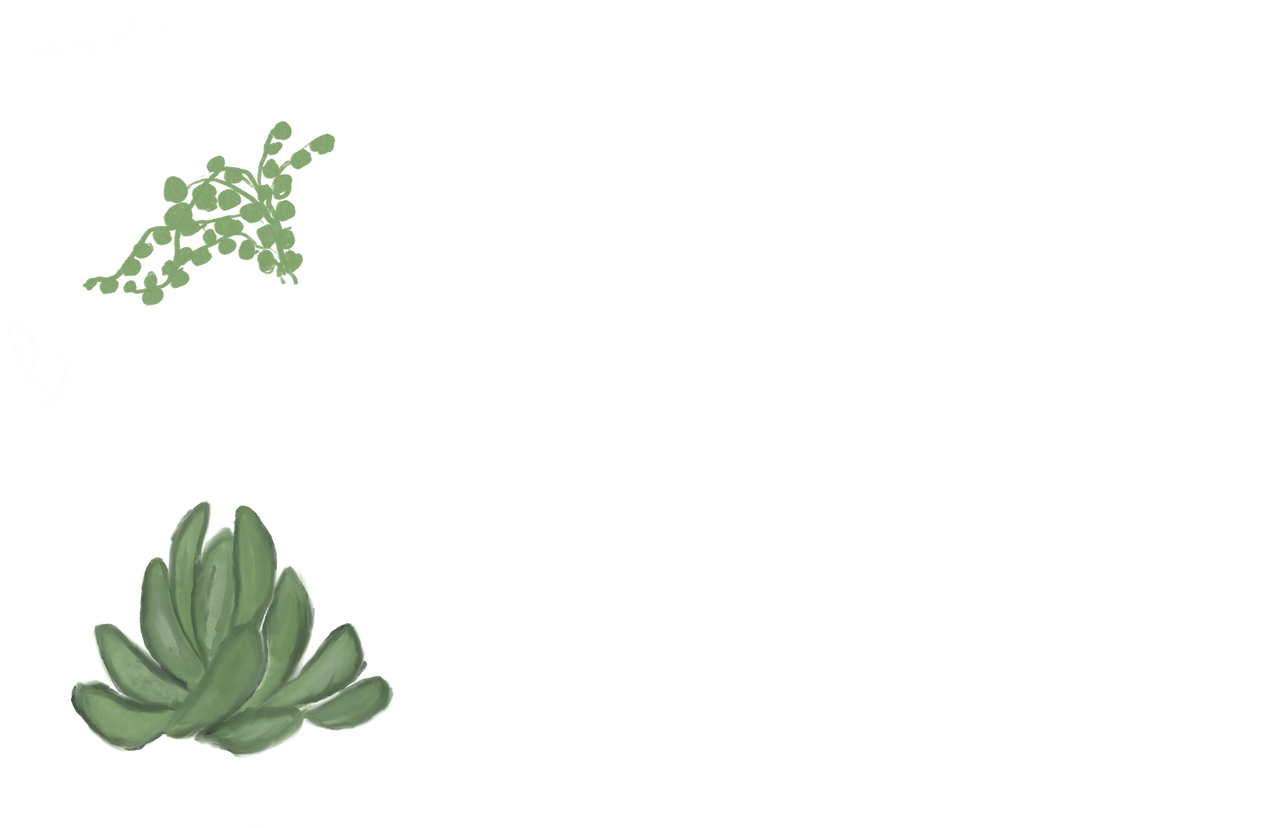
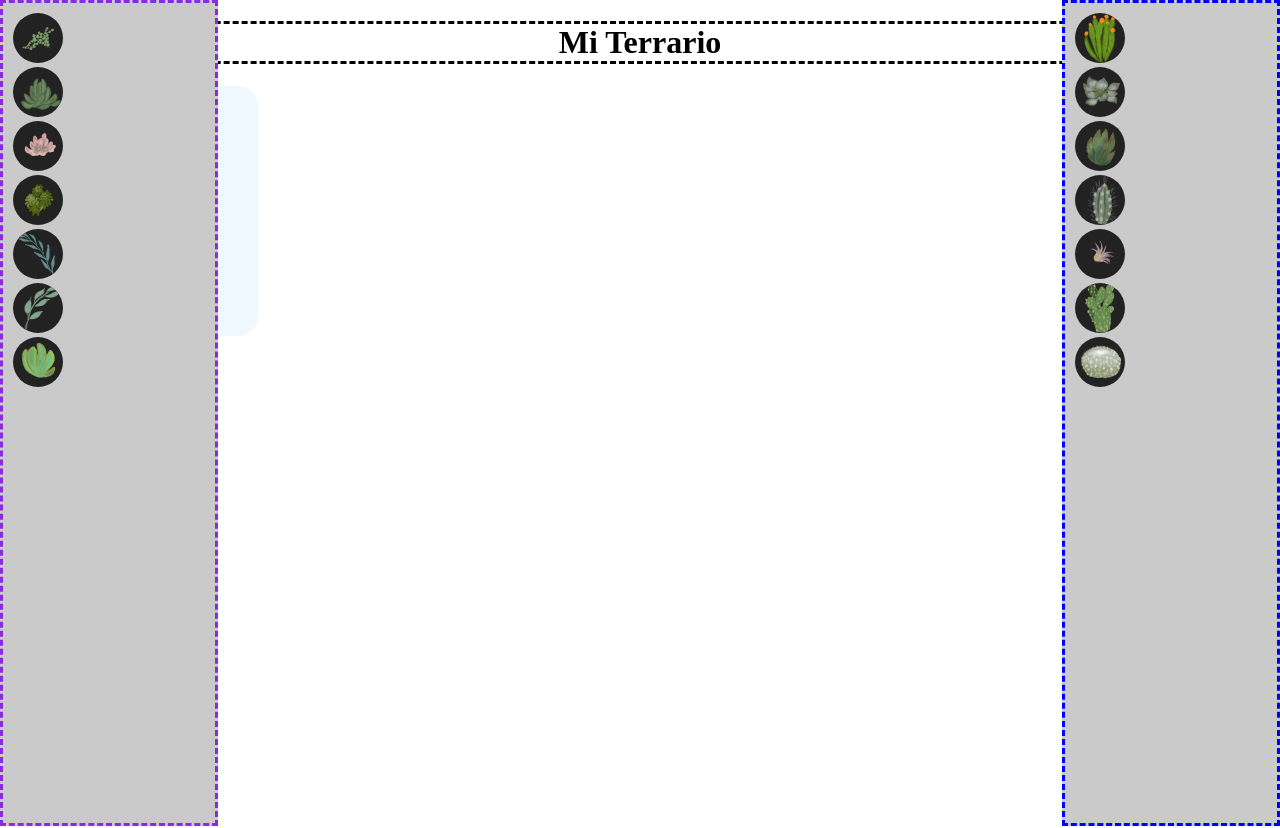
Before and after one commit to GarkarAXO/PW-Terrarium-2023, a plain HTML site: page index.html in a window 1280 px wide. Shown: the top 828 px of the page. Drawn offline with Linux system fonts and the light colour scheme.

Commit message:
Estilos del terrario Se posicionaron contenedores izquierdo y derecho

```diff
--- a/index.html
+++ b/index.html
@@ -4,10 +4,12 @@
   <!-- Seccion de metadatos (datos dentro de los datos) -->
   <head>
     <title>Terrarium</title>
-        <meta charset="UTF-8"/>
+    <meta charset="UTF-8" />
+    <link rel="stylesheet" href="/style.css">
   </head>
   <!-- Cuerpo de la pagina o contenido -->
   <body>
+    <h1>Mi Terrario</h1>
     <div id="page">
       <div class="container" id="left-container">
         <div class="plant-holder">
--- /dev/null
+++ b/style.css
@@ -0,0 +1,43 @@
+/* estilos del terrario */
+h1{
+    text-align: center;
+    border: 3px;
+    border-style: dashed;
+}
+#left-container{
+    position: absolute;
+    left: 0px;
+    top: 0;
+    background-color: #cacaca;
+    height: 100%;
+    width: 15%;
+    border: 3px;
+    border-style: dashed;
+    border-color: blueviolet;
+    padding: 10px;
+}
+#right-container{
+    position: absolute;
+    right: 0px;
+    top: 0;
+    background-color: #cacaca;
+    position: absolute;
+    height: 100%;
+    width: 15%;
+    border: 3px;
+    border-style: dashed;
+    border-color: blue;
+    padding: 10px;
+}
+.plant-holder img{
+    width: 50px;
+    background: #222;
+    border-radius: 50%;
+}
+.terrarium{
+    align-items: center;
+    border-radius: 20px;
+    background: aliceblue;
+    width: 250px;
+    height: 250px;
+}
```
Lines whose indentation alone changed are shown as unchanged.
